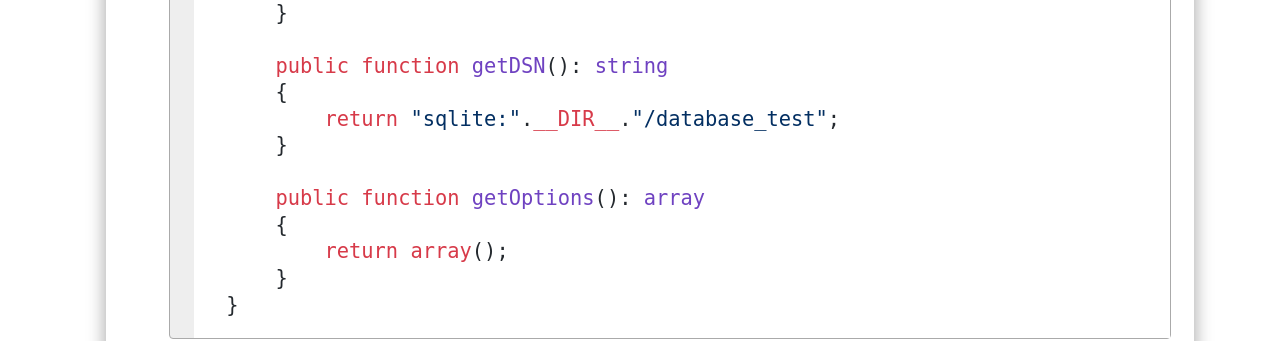
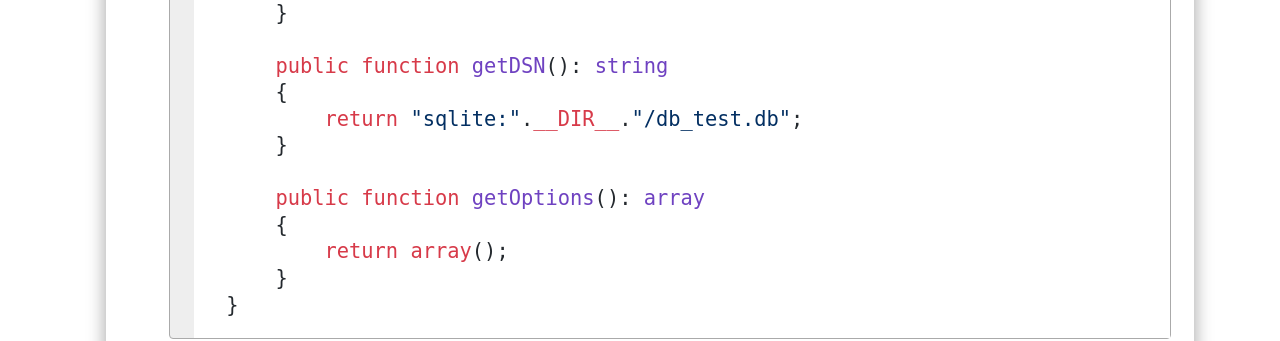
Before and after one commit to romainlebreton/R4.A.10-ComplementWeb, a Jekyll site: the page built from tutorials/tutorial_tests_2.md, in a window 1280 px wide and 900 px high, scrolled down 31584 px. Shown: the part 153-494 px from the top of the window. Built offline with Jekyll 4.4.1, drawn with Linux system fonts in a browser that asks for light colours; some web fonts are replaced.

Commit message:
mise à) jour consignes

```diff
--- a/tutorials/tutorial_tests_2.md
+++ b/tutorials/tutorial_tests_2.md
@@ -898,7 +898,7 @@ Nous allons réaliser une première classe de test pour le repository des **util
 
 1. **Si vous travaillez sur votre serveur local** veillez à activer l'extension `pdo_sqlite` au niveau de votre fichier `php.ini` (il faut décommenter la ligne `;extension=pdo_sqlite`).
 
-2. Téléchargez [ce fichier]({{site.baseurl}}/assets/TD_SAE_Test_Archi/database_test.db) qui contient la structure de la base de données de `The Feed` sous le format `SQLite`. Placez ce fichier dans le dossier `Test`.
+2. Téléchargez [ce fichier]({{site.baseurl}}/assets/TD_SAE_Test_Archi/db_test.db) qui contient la structure de la base de données de `The Feed` sous le format `SQLite`. Placez ce fichier dans le dossier `Test`.
 
 3. Toujours dans le dossier `Test`, créez un fichier `ConfigurationBDDTestUnitaire` avec le contenu suivant :
 
@@ -921,7 +921,7 @@ Nous allons réaliser une première classe de test pour le repository des **util
 
         public function getDSN(): string
         {
-            return "sqlite:".__DIR__."/database_test";
+            return "sqlite:".__DIR__."/db_test.db";
         }
 
         public function getOptions(): array
```
Also changed, not shown: 2 other files.
